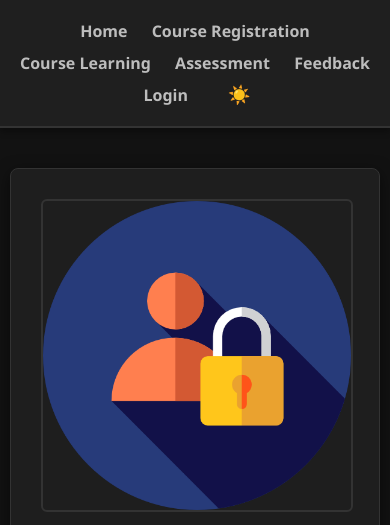
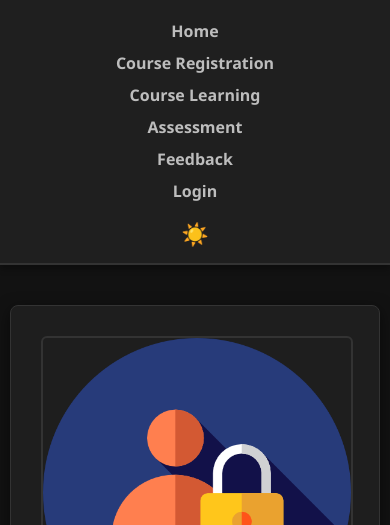
Before and after one commit to MananKulshrestha/Front-end-development-project, a plain HTML site: page login.html in a window 390 px wide. Shown: the top 525 px of the page. Drawn offline with Linux system fonts and the light colour scheme.

Commit message:
changes to UI

```diff
--- a/script.js
+++ b/script.js
@@ -54,28 +54,47 @@ document.addEventListener("DOMContentLoaded", () => {
         });
     }
 
-    // personalized nav greeting based on login state
-    // fetch username from cookies
-    const loggedInUser = getCookie("username");
+
+    // --- Navbar Layout Restructuring (Dynamic Right Controls) ---
     const navbar = document.querySelector(".navbar");
+    const loginLink = navbar ? navbar.querySelector('a[href="login.html"]') : null;
 
-    if (loggedInUser && navbar) {
-        const loginLink = navbar.querySelector('a[href="login.html"]');
-        if (loginLink) {
-            loginLink.textContent = `Welcome, ${loggedInUser}!`;
+    if (navbar) {
+        // Create a container to hold the right-aligned elements
+        const rightControls = document.createElement("div");
+        rightControls.className = "nav-right-controls";
+
+        // Put the theme button into the right container first
+        if (themeBtn) rightControls.appendChild(themeBtn);
+
+        const loggedInUser = getCookie("username");
+
+        if (loggedInUser && loginLink) {
+            // Transform the Login link into a Logout link
+            loginLink.textContent = "Logout";
             loginLink.href = "#";
-
-            const logoutLink = document.createElement("a");
-            logoutLink.href = "#";
-            logoutLink.textContent = "(Logout)";
-            logoutLink.onclick = () => {
-                // To delete a cookie, set its expiration date to the past
-                setCookie("username", "", -1);
+            loginLink.onclick = (e) => {
+                e.preventDefault();
+                setCookie("username", "", -1); // delete cookie
                 window.location.reload();
             };
-            navbar.insertBefore(logoutLink, document.getElementById("theme-toggle"));
+
+            // Move the Logout link next to the theme button in the right controls
+            rightControls.appendChild(loginLink);
+
+            // Create the Welcome Message with a bigger font class
+            const welcomeMsg = document.createElement("span");
+            welcomeMsg.textContent = `Welcome, ${loggedInUser}!`;
+            welcomeMsg.className = "welcome-msg";
+
+            // Add it to the extreme right of the controls
+            rightControls.appendChild(welcomeMsg);
         }
+
+        // Append the entirely assembled controls container to the navbar
+        navbar.appendChild(rightControls);
     }
+
 
     // typing effect for the main heading
     const typingElement = document.getElementById("typing-effect");
--- a/style.css
+++ b/style.css
@@ -16,13 +16,16 @@ body {
 .navbar {
     background-color: #1f1f1f;
     padding: 15px 0;
-    text-align: center;
+    display: flex;
+    justify-content: center; /* Centers the main links perfectly */
+    align-items: center;
     border-bottom: 2px solid #333;
     position: sticky;
     top: 0;
     z-index: 100;
     box-shadow: 0 4px 6px rgba(0,0,0,0.3);
     transition: background-color 0.3s ease, border-color 0.3s ease;
+    min-height: 54px;
 }
 
 .navbar a {
@@ -39,18 +42,35 @@ body {
     text-shadow: 0 0 8px rgba(187, 134, 252, 0.4);
 }
 
+/* Dynamic container generated by JS to pin items to the extreme right */
+.nav-right-controls {
+    position: absolute;
+    right: 30px;
+    display: flex;
+    align-items: center;
+    gap: 20px; /* spacing between theme toggle, logout, and welcome */
+}
+
 /* theme toggle button */
 .theme-btn {
     background: none;
     border: none;
-    font-size: 18px;
+    font-size: 22px;
     cursor: pointer;
-    margin-left: 20px;
     transition: transform 0.3s;
+    padding: 0;
 }
 
 .theme-btn:hover {
     transform: scale(1.2);
+}
+
+/* The new, prominent Welcome Message */
+.welcome-msg {
+    font-size: 22px; /* Bigger font as requested */
+    font-weight: 800;
+    color: #bb86fc;
+    letter-spacing: 0.5px;
 }
 
 /* layout containers & cards */
@@ -88,12 +108,26 @@ body {
 .image-side { flex: 1; text-align: center; }
 
 /* responsive adjustments for mobile */
-@media (max-width: 768px) {
+@media (max-width: 900px) {
     .row-container {
         flex-direction: column-reverse;
     }
     .container { width: 95%; }
-    .navbar a { display: inline-block; margin: 5px 10px; }
+    .navbar {
+        flex-direction: column;
+        padding: 15px 10px;
+    }
+    .navbar a {
+        display: inline-block;
+        margin: 5px 10px;
+    }
+    .nav-right-controls {
+        position: static; /* Removes absolute positioning on small screens */
+        margin-top: 15px;
+        justify-content: center;
+        width: 100%;
+        flex-wrap: wrap;
+    }
 }
 
 /* typography */
@@ -291,6 +325,8 @@ body.light-mode .navbar { background-color: #ffffff; border-bottom: 2px solid #d
 body.light-mode .navbar a { color: #555555; }
 body.light-mode .navbar a:hover { color: #9955e8; }
 
+body.light-mode .welcome-msg { color: #6200ea; } /* Deeper purple for light mode contrast */
+
 body.light-mode .card {
     background-color: #ffffff;
     border: 1px solid #ddd;
```
